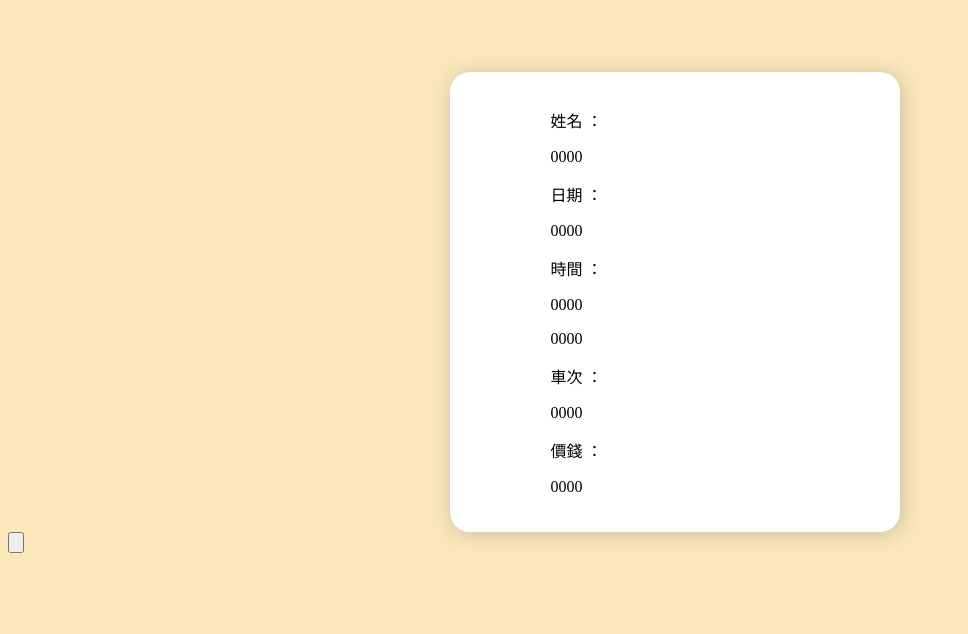
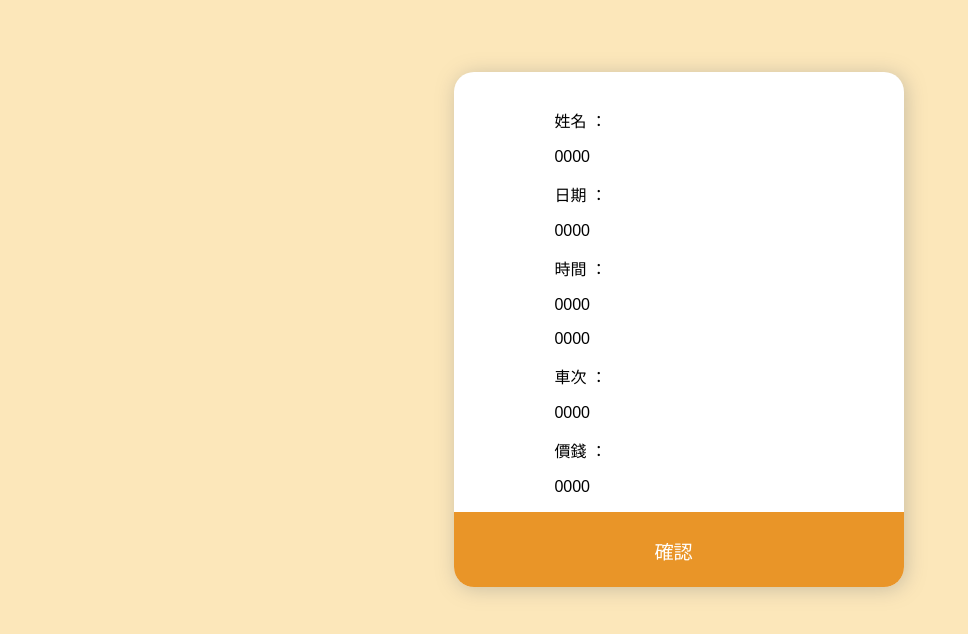
Before and after one commit to grace0950/High-Speed-Rail-Booking-System, a plain HTML site: page frontend/ordering.html in a window 1280 px wide. Shown: the whole page, without its empty margins (0-968 px from the left). Drawn offline with Linux system fonts and the light colour scheme.

Commit message:
0611 ordering UI change

```diff
--- a/frontend/ordering.css
+++ b/frontend/ordering.css
@@ -1,3 +1,6 @@
+div{
+    display: inline-block;
+}
 body{
     padding-top: 5%;
     background-color: rgb(252, 231, 186);
@@ -7,12 +10,26 @@ body{
     margin-left: 35%;
     width: 250px;
     box-shadow: 2px 2px 20px rgba(128,128,128,0.4);
-    padding: 20px 100px 20px 100px;
+    padding: 20px 100px 0px 100px;
     border-top-left-radius:20px;
     border-top-right-radius:20px;
     border-bottom-left-radius:20px;
     border-bottom-right-radius:20px;
+    font-family: Arial, Helvetica, sans-serif;
 }
 .title{
     font-family: Arial, Helvetica, sans-serif;
 }
+.fake_btn{
+    width: 250px;
+    height: 50px;
+    margin-left: -40%;
+    padding-left: 80%;
+    padding-top: 10%;
+    border-bottom-left-radius:20px;
+    border-bottom-right-radius:20px;
+    background-color: rgb(233, 149, 40);
+    font-size: larger;
+    color: white;
+    font-family: Arial, Helvetica, sans-serif;
+}
--- a/frontend/ordering.html
+++ b/frontend/ordering.html
@@ -19,8 +19,8 @@
             <p id="train_no"></p>
             <p>價錢 ： </p>
             <p id="price"></p>
+            <div class="fake_btn" onclick="order()">確認</div>
         </div>
-        <input type="button" name="確認" onclick="order()">
         <script src="ordering.js"></script>
     </body>
 </html>
```
